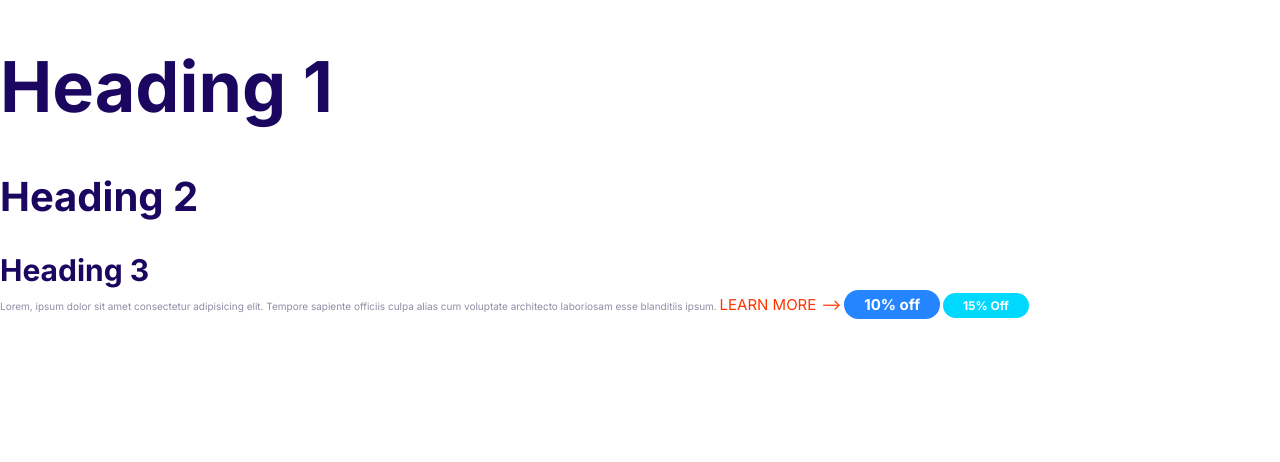
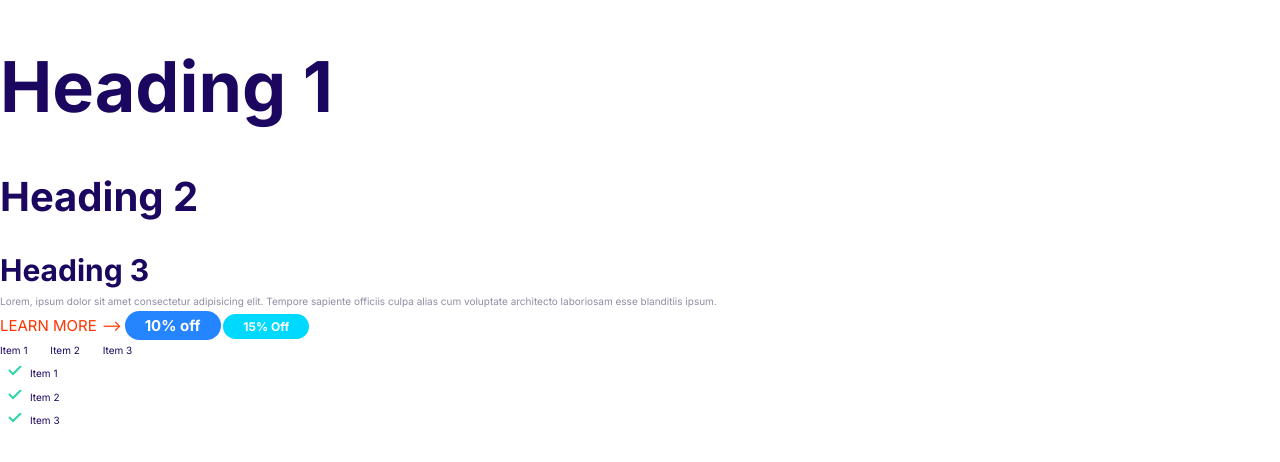
Before and after one commit to Lilianude/lillify, a plain HTML site: page index.html in a window 1280 px wide. Drawn offline with Linux system fonts and the light colour scheme.

Commit message:
Edited the structure of my html document

```diff
--- a/css/style.css
+++ b/css/style.css
@@ -103,3 +103,29 @@ a {
     font-size: 1.2rem;
   }
 }
+
+/* Lists */
+.list {
+  list-style: none; /* to get rid of the default bullet points */
+  padding-left: 0 /* to get rid of the padding all browsers apply by default*/;
+  color: var(--color-headings);
+}
+.list--inline .list__item {
+  display: inline-block; /* to make a list horizontal*/
+  margin-right: 2rem;
+}
+
+.list--tick {
+  list-style-image: url(../css/images/tick.svg);
+  padding-left: 3rem;
+}
+.list--tick .list__item {
+  padding-left: 0.5rem;
+  margin-bottom: 1rem;
+}
+
+@media screen and (min-width: 1024px) {
+  .list--tick .list__item {
+    padding-left: 0;
+  }
+}
--- a/index.html
+++ b/index.html
@@ -22,9 +22,19 @@
       Lorem, ipsum dolor sit amet consectetur adipisicing elit. Tempore sapiente
       officiis culpa alias cum voluptate architecto laboriosam esse blanditiis
       ipsum.
-      <a href="#" class="link-arrow">Learn More</a>
-      <span class="badge badge--primary">10% off</span>
-      <span class="badge badge--secondary badge--small">15% Off</span>
     </p>
+    <a href="#" class="link-arrow">Learn More</a>
+    <span class="badge badge--primary">10% off</span>
+    <span class="badge badge--secondary badge--small">15% Off</span>
+    <ul class="list list--inline">
+      <li class="list__item">Item 1</li>
+      <li class="list__item">Item 2</li>
+      <li class="list__item">Item 3</li>
+    </ul>
+    <ul class="list list--tick">
+      <li class="list__item">Item 1</li>
+      <li class="list__item">Item 2</li>
+      <li class="list__item">Item 3</li>
+    </ul>
   </body>
 </html>
```
Also changed, not shown: css/images/tick.svg (added).
